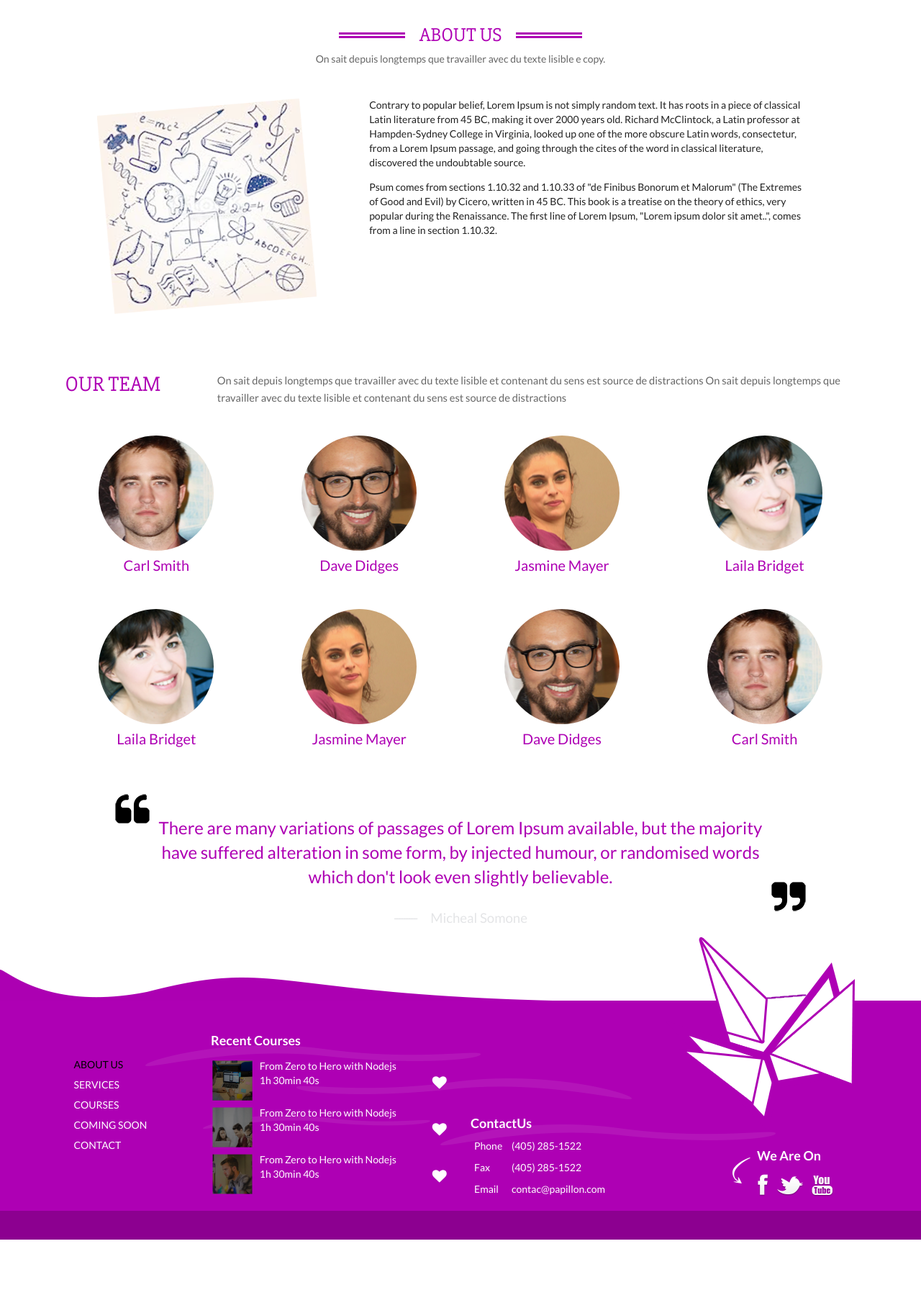
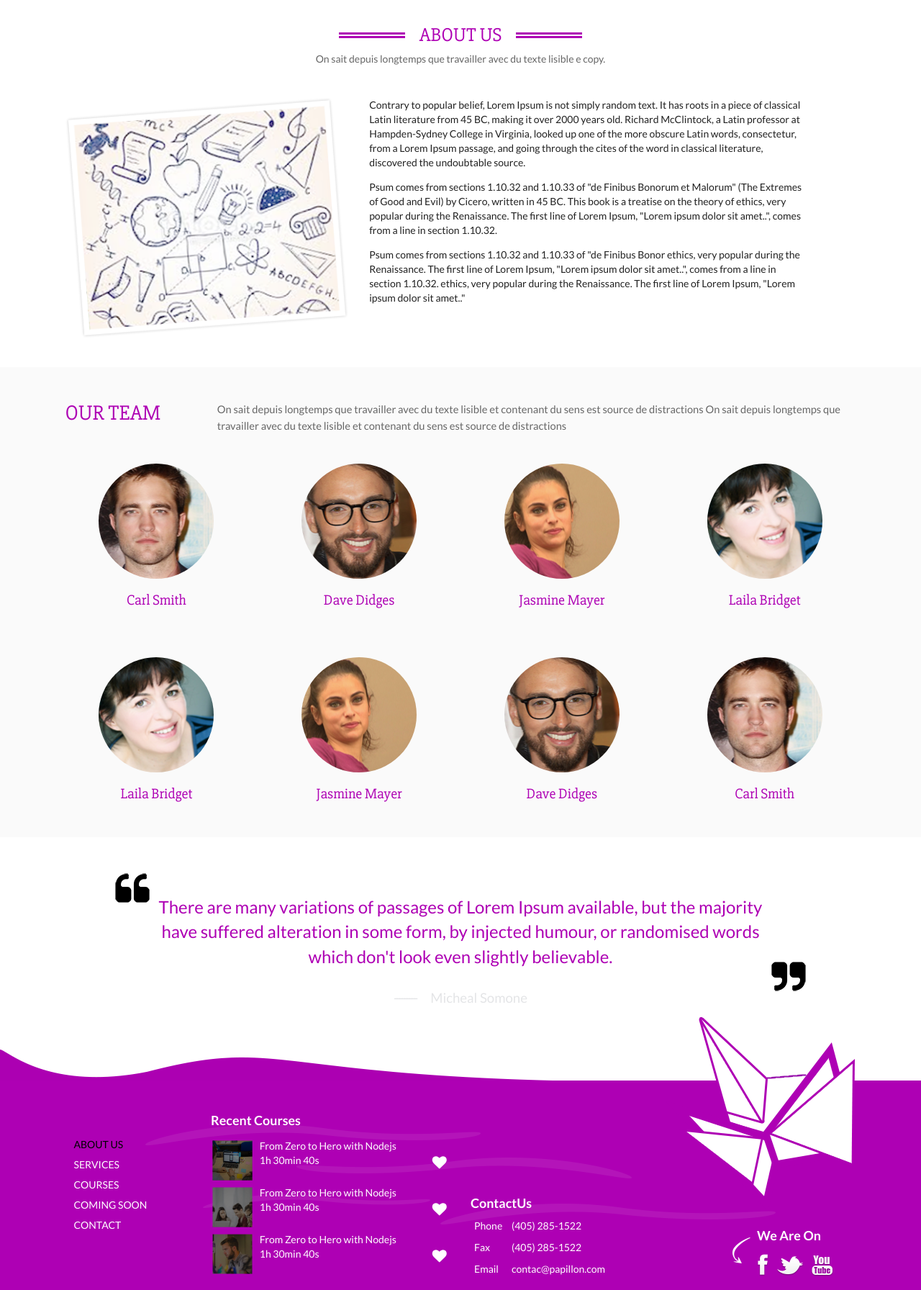
Before and after one commit to bnassre/papillon, a PHP site: page / in a window 1280 px wide; the page is wider, and only the part inside the window is pictured. Shown: the part 803-2595 px from the top of that part at 72% size. Before the commit the page ends 2525 px from the top of that part, so only its background shows below. Run offline with PHP 8.4, Linux system fonts and the light colour scheme; style sheets or scripts are compiled from the project's sources.

Commit message:
home page

```diff
--- a/index.php
+++ b/index.php
@@ -31,6 +31,8 @@
 					<p>Contrary to popular belief, Lorem Ipsum is not simply random text. It has roots in a piece of classical Latin literature from 45 BC, making it over 2000 years old. Richard McClintock, a Latin professor at Hampden-Sydney College in Virginia, looked up one of the more obscure Latin words, consectetur, from a Lorem Ipsum passage, and going through the cites of the word in classical literature, discovered the undoubtable source.</p>
 
 					<p>Psum comes from sections 1.10.32 and 1.10.33 of "de Finibus Bonorum et Malorum" (The Extremes of Good and Evil) by Cicero, written in 45 BC. This book is a treatise on the theory of ethics, very popular during the Renaissance. The first line of Lorem Ipsum, "Lorem ipsum dolor sit amet..", comes from a line in section 1.10.32.</p>
+
+					<p>Psum comes from sections 1.10.32 and 1.10.33 of "de Finibus Bonor ethics, very popular during the Renaissance. The first line of Lorem Ipsum, "Lorem ipsum dolor sit amet..", comes from a line in section 1.10.32. ethics, very popular during the Renaissance. The first line of Lorem Ipsum, "Lorem ipsum dolor sit amet.."</p>
 				</div>
 			</div>
 		</div>
--- a/stylesheets/css/aboutus/style.css
+++ b/stylesheets/css/aboutus/style.css
@@ -1,10 +1,14 @@
 .image {
   text-align: center; }
   .image img {
-    height: 300px; }
+    width: 100%; }
 
 .team {
-  margin-top: 50px; }
+  margin-top: 20px;
+  padding: 35px 0px;
+  background: #fafafa; }
+  .team .members {
+    margin-top: 20px; }
     .team .members .team-member {
       height: 160px;
       width: 160px;
@@ -19,7 +23,9 @@
       text-align: center;
       font-size: 20px;
       text-transform: capitalize;
-    color: #ae00b4; }
+      color: #ae00b4;
+      font-family: 'Slabo 27px', serif;
+      margin-top: 10px; }
     .team .members .member1, .team .members .member8 {
       background: url("../../../images/aboutus/team1.png"); }
     .team .members .member2, .team .members .member7 {
--- a/stylesheets/sass/aboutus/style.scss
+++ b/stylesheets/sass/aboutus/style.scss
@@ -6,14 +6,18 @@ $darkgray   : #676767;
 .image {
 	text-align: center;
 	img{
-		height: 300px;
+		width: 100%;
 	}
 }
 
 .team {
-	margin-top: 50px;
+	margin-top: 20px;
+
+    padding: 35px 0px;
+    background: #fafafa;
 
 	.members {
+        margin-top: 20px;
 		.team-member {
 			height: 160px;
 			width: 160px;
@@ -32,6 +36,8 @@ $darkgray   : #676767;
 		    font-size: 20px;
     		text-transform: capitalize;
 			color: $purple;
+            font-family: 'Slabo 27px', serif;
+            margin-top: 10px;
 		}
 
 		.member1, .member8 {
```
Also changed, not shown: images/aboutus/image1.png. Lines whose indentation alone changed are shown as unchanged.
